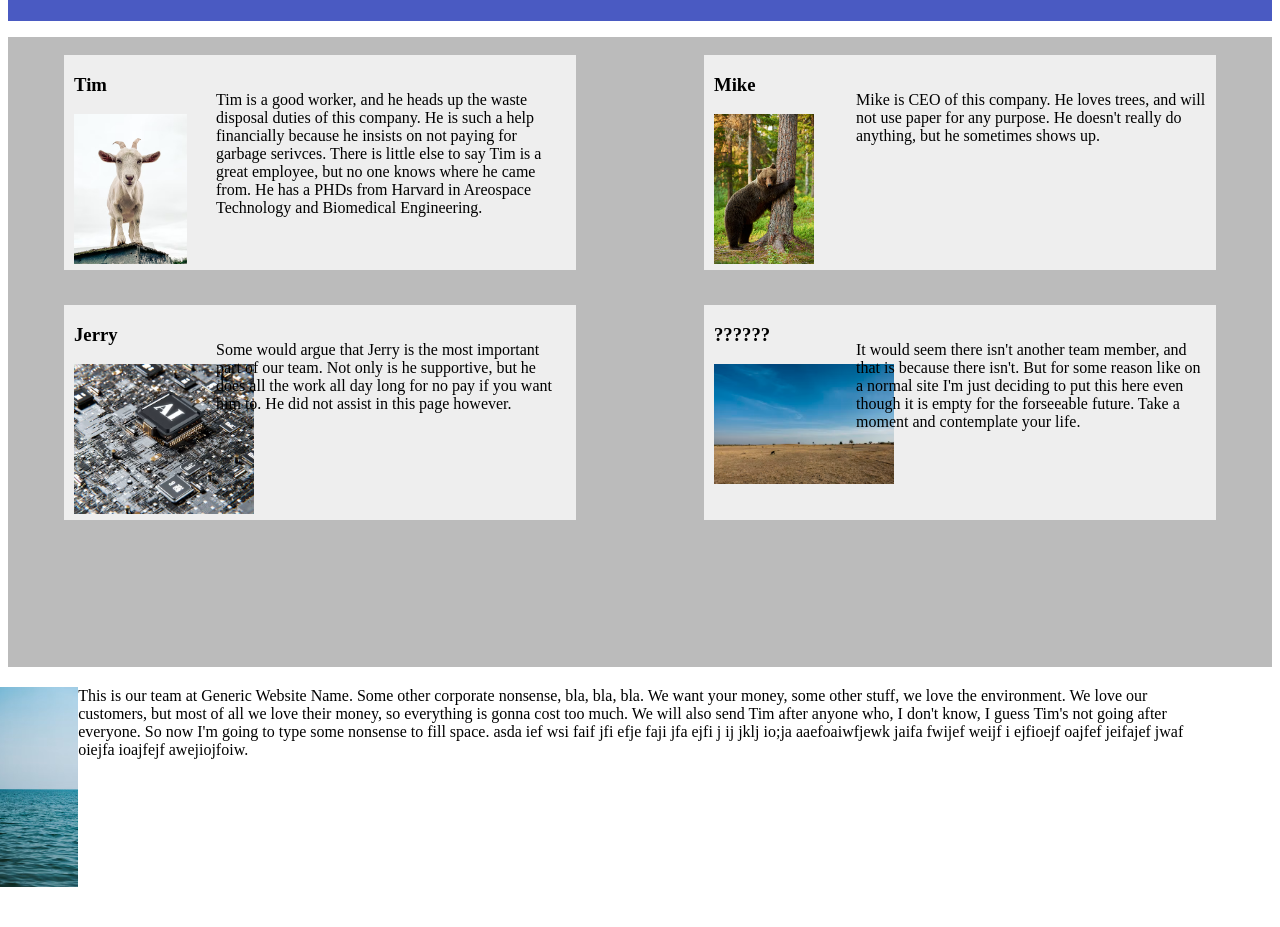
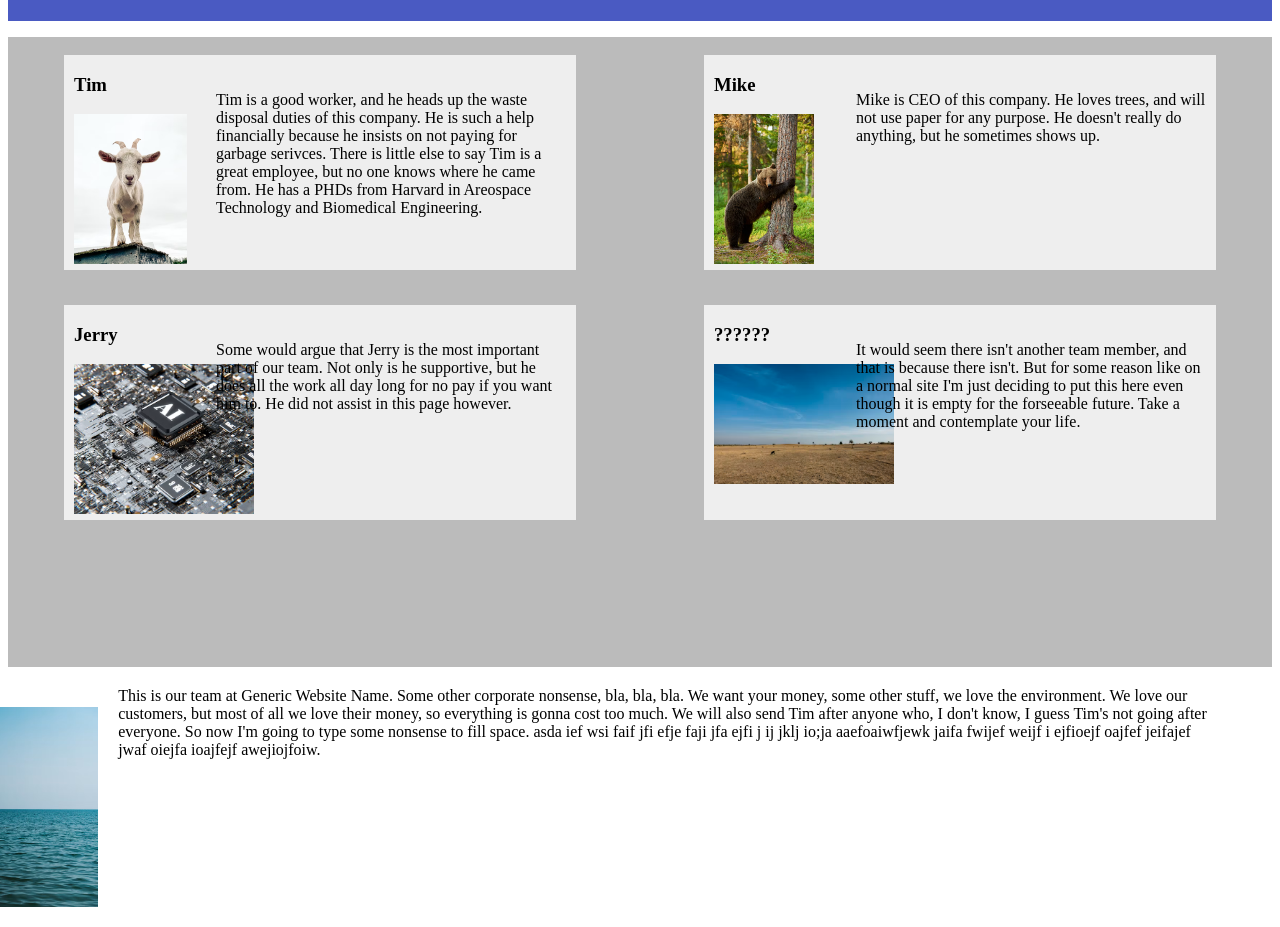
Before and after one commit to jriker105/Team-page-assignment-2.4, a plain HTML site: page index.html in a window 1280 px wide. Shown: the part 100-1027 px from the top of the page. Before the commit the page ends 987 px from the top, so only its background shows below. Drawn offline with Linux system fonts and the light colour scheme.

Commit message:
padding to img

```diff
--- a/index.html
+++ b/index.html
@@ -79,7 +79,7 @@
                 </p>
             </div>
             <div style="position:relative; top:650px; right:5%;">
-            <img src="/profile pictures/Ouroffice.jpg" alt="the ocean" style="float:left; height:200px;"/>
+            <img src="/profile pictures/Ouroffice.jpg" alt="the ocean" style="float:left; height:200px; padding:20px;"/>
             <p>This is our team at Generic Website Name. Some other corporate nonsense, bla, bla, bla.
                 We want your money, some other stuff, we love the environment. We love our customers,
                 but most of all we love their money, so everything is gonna cost too much. We will also
```
